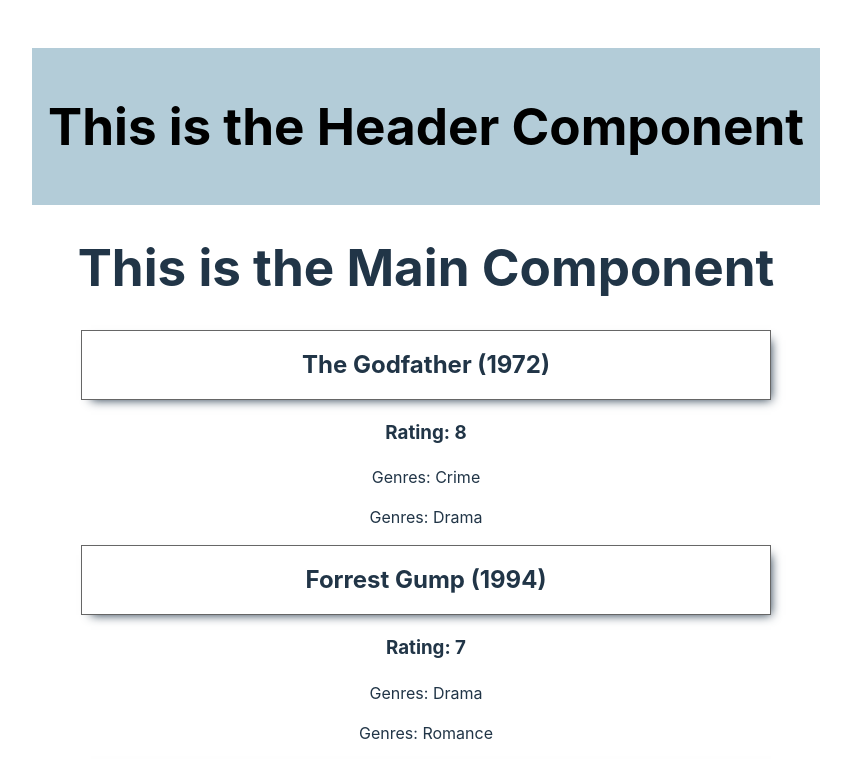
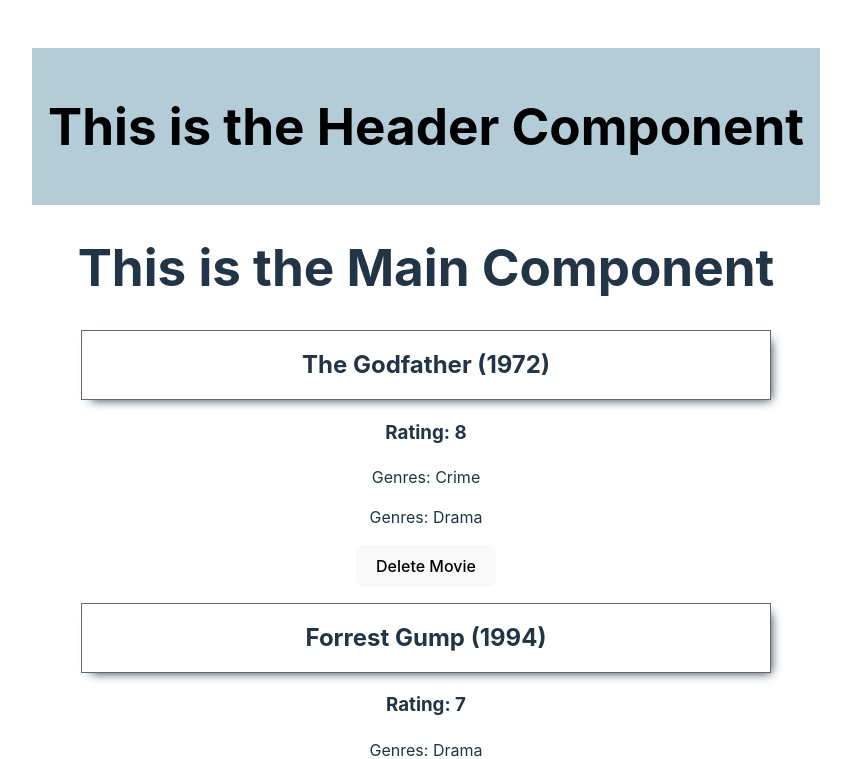
Before and after one commit to LM-Vasco/popcorn-time, a React (Vite) app: page / in a window 1280 px wide. Shown: the top 759 px of the page, without its empty margins (214-1065 px from the left). Built offline with nearby package versions, Linux system fonts and the light colour scheme.

Commit message:
deleting movies

```diff
--- a/src/components/Main.jsx
+++ b/src/components/Main.jsx
@@ -1,13 +1,22 @@
 import movies from "../data/movies.json";
-import '../Main.css'
+import { useState } from "react";
+import "../Main.css";
 
 function Main() {
+    const [moviesToDisplay, setMoviesToDisplay] = useState(movies);
+
+    const deleteMovie = (movieId) => {
+        const newList = moviesToDisplay.filter((elm) => elm.id !== movieId);
+        setMoviesToDisplay(newList)
+    };
+
     return (
         <div>
             <h1>This is the Main Component</h1>
-      {movies.map((movieObj) => {
+
+            {moviesToDisplay.map((movieObj) => {
                 return (
-          <div className="Main">
+                    <div key={movieObj.id} className="Main">
                         <h2 className="card">
                             {movieObj.title} ({movieObj.year})
                         </h2>
@@ -15,6 +24,13 @@ function Main() {
                         {movieObj.genres.map((genre) => {
                             return <p>Genres: {genre}</p>;
                         })}
+                        <button
+                            onClick={() => {
+                                deleteMovie(movieObj.id);
+                            }}
+                        >
+                            Delete Movie
+                        </button>
                     </div>
                 );
             })}
```
Lines whose indentation alone changed are shown as unchanged.
